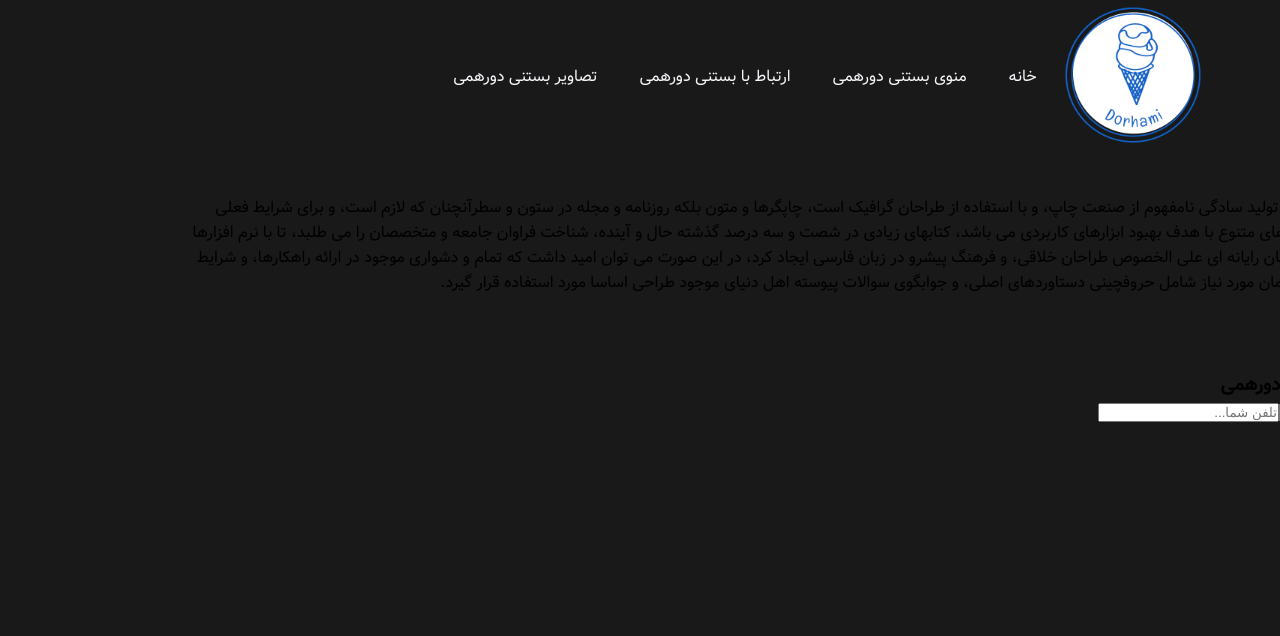
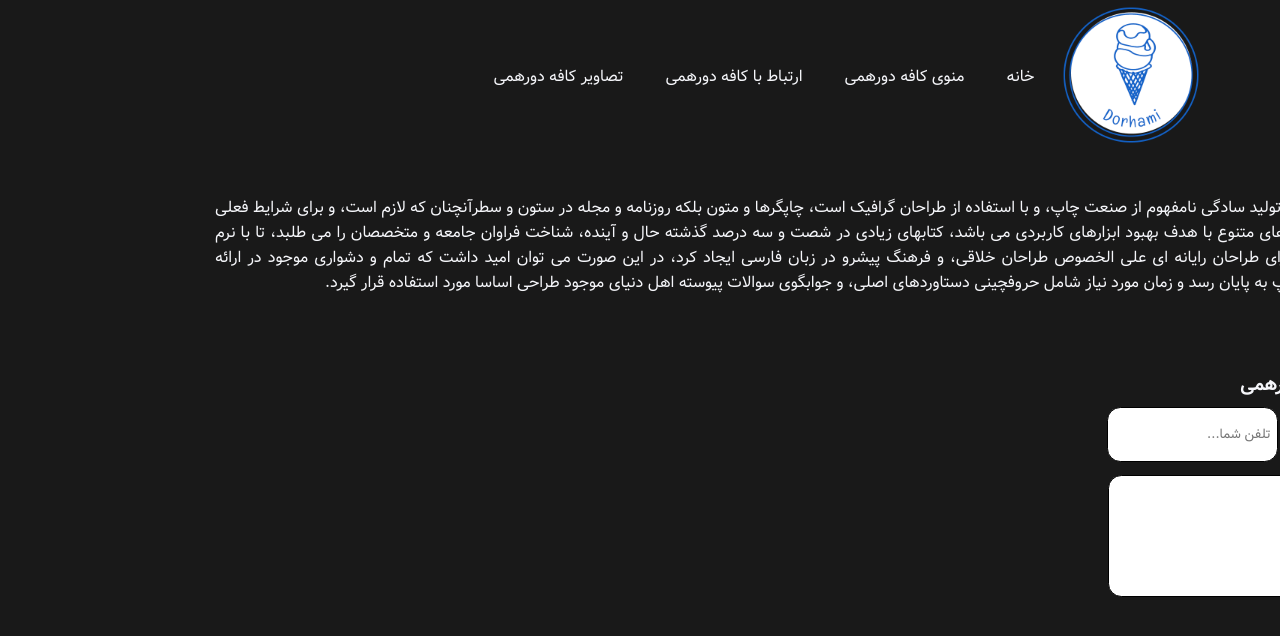
Before and after one commit to mehdinajafi/Dorhami-coffee-shop, a React (Create React App) app: page /contact-us in a window 1280 px wide. Shown: the top 636 px of the page. Built offline with nearby package versions, Linux system fonts and the light colour scheme.

Commit message:
Edit style contact-us

```diff
--- a/src/components/Contact.js
+++ b/src/components/Contact.js
@@ -20,7 +20,7 @@ const Contact = () => {
 
             {/* Start contact-us form  */}
             <div className="contact-us-form">
-                <h3>نظر شما در مورد بستنی دورهمی</h3>
+                <h3>نظر شما در مورد کافه دورهمی</h3>
                 <form>
                     <input type="text" id="form-name" placeholder="نام شما..." />
                     <input type="text" id="form-phone" placeholder="تلفن شما..." /><br />
--- a/src/components/Header.js
+++ b/src/components/Header.js
@@ -34,13 +34,13 @@ const Header = () =>  {
                             <Link to="/">خانه</Link>
                         </li >
                         <li className="nav-item" onClick={unchecked}>
-                            <Link to="/menue/all">منوی بستنی دورهمی</Link>
+                            <Link to="/menue/all">منوی کافه دورهمی</Link>
                         </li>
                         <li className="nav-item" onClick={unchecked}>
-                            <Link to="/contact-us">ارتباط با بستنی دورهمی</Link>
+                            <Link to="/contact-us">ارتباط با کافه دورهمی</Link>
                         </li>
                         <li className="nav-item" onClick={unchecked}>
-                            <Link to="/gallery">تصاویر بستنی دورهمی</Link>
+                            <Link to="/gallery">تصاویر کافه دورهمی</Link>
                         </li>
                     </ul>
                     {/* End Desktop Menue */}
--- a/src/components/Home.js
+++ b/src/components/Home.js
@@ -8,7 +8,7 @@ const Home = () => {
             {/* Start introduce coffee shop */}
             <section id="introduction">
                 <div>
-                    <h3>بستنی دورهمی</h3>
+                    <h3>کافه دورهمی</h3>
                     <h1>خوشمزه ترین قهوه شهر</h1>
                     <p>لورم ایپسوم متن ساختگی با تولید سادگی نامفهوم از صنعت چاپ، و با استفاده از طراحان گرافیک است، چاپگرها و متون بلکه روزنامه و مجله در ستون و سطرآنچنان که لازم است، و برای شرایط فعلی تکنولوژی مورد نیاز، و کاربردهای متنوع با هدف بهبود ابزارهای کاربردی می باشد، کتابهای زیادی در شصت و سه درصد گذشته حال و آینده، شناخت فراوان جامعه و متخصصان را می طلبد، تا با نرم افزارها شناخت بیشتری را برای طراحان رایانه ای علی الخصوص طراحان خلاقی، و فرهنگ پیشرو در زبان فارسی ایجاد کرد، در این صورت می توان امید داشت که تمام و دشواری موجود در ارائه راهکارها، و شرایط سخت تایپ به پایان رسد و زمان مورد نیاز شامل حروفچینی دستاوردهای اصلی، و جوابگوی سوالات پیوسته اهل دنیای موجود طراحی اساسا مورد استفاده قرار گیرد.</p>
                     <Link to="/menue/all" id="linktomenue">رفتن به منو</Link>
--- a/src/styles/Contact.css
+++ b/src/styles/Contact.css
@@ -0,0 +1,56 @@
+.contact-us {
+    display: flex;
+    flex-direction: column;
+    color: #f5f6fa;
+}
+
+.contact-us .contact-us-paragraph {
+    text-align: justify;
+    padding:0 1em;
+}
+
+.contact-us-form {
+    margin-bottom: 5em;
+    padding:0 1em;
+}
+
+.contact-us-form input, .contact-us-form textarea {
+    font-family:"Vazir", -apple-system, BlinkMacSystemFont, 'Segoe UI', Roboto, Oxygen, Ubuntu, Cantarell, 'Open Sans', 'Helvetica Neue', sans-serif;
+    width: 11.7em;
+    height: 3em;
+    padding: .5em;
+    border: 1px solid black;
+    border-radius: 1em;
+    outline: none;
+    margin: .5em 0 .5em 1em;
+}
+
+.contact-us-form input:focus, .contact-us-form textarea:focus {
+    border:1px solid #cb2d3e;  /* fallback for old browsers */
+    border:1px solid -webkit-linear-gradient(to right, #ef473a, #cb2d3e);  /* Chrome 10-25, Safari 5.1-6 */
+    border:1px solid linear-gradient(to right, #ef473a, #cb2d3e); /* W3C, IE 10+/ Edge, Firefox 16+, Chrome 26+, Opera 12+, Safari 7+ */
+}
+
+.contact-us-form #form-comment {
+    width: 25.5em;
+    height: 8em;
+    resize: none;
+}
+
+.contact-us-form #form-send-btn {
+    background: #cb2d3e;  /* fallback for old browsers */
+    background: -webkit-linear-gradient(to right, #ef473a, #cb2d3e);  /* Chrome 10-25, Safari 5.1-6 */
+    background: linear-gradient(to right, #ef473a, #cb2d3e);  /* W3C, IE 10+/ Edge, Firefox 16+, Chrome 26+, Opera 12+, Safari 7+ */
+    color: #ffffff;
+    font-family: "Vazir";
+    width: 7em;
+    height: 3em;
+    border: none;
+    border-radius: 1em;
+}
+
+@media only screen and (max-width: 1100px) {
+    .contact-us-form #form-comment {
+        width: 90%;
+    }
+}
```
